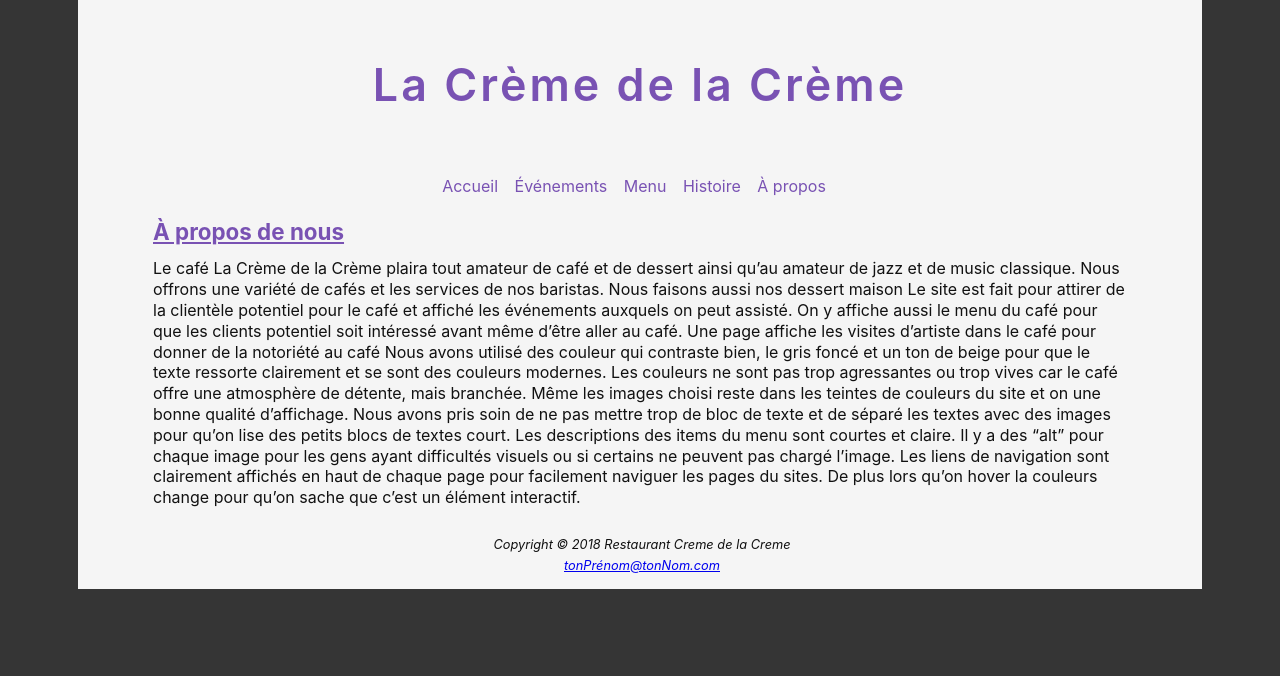
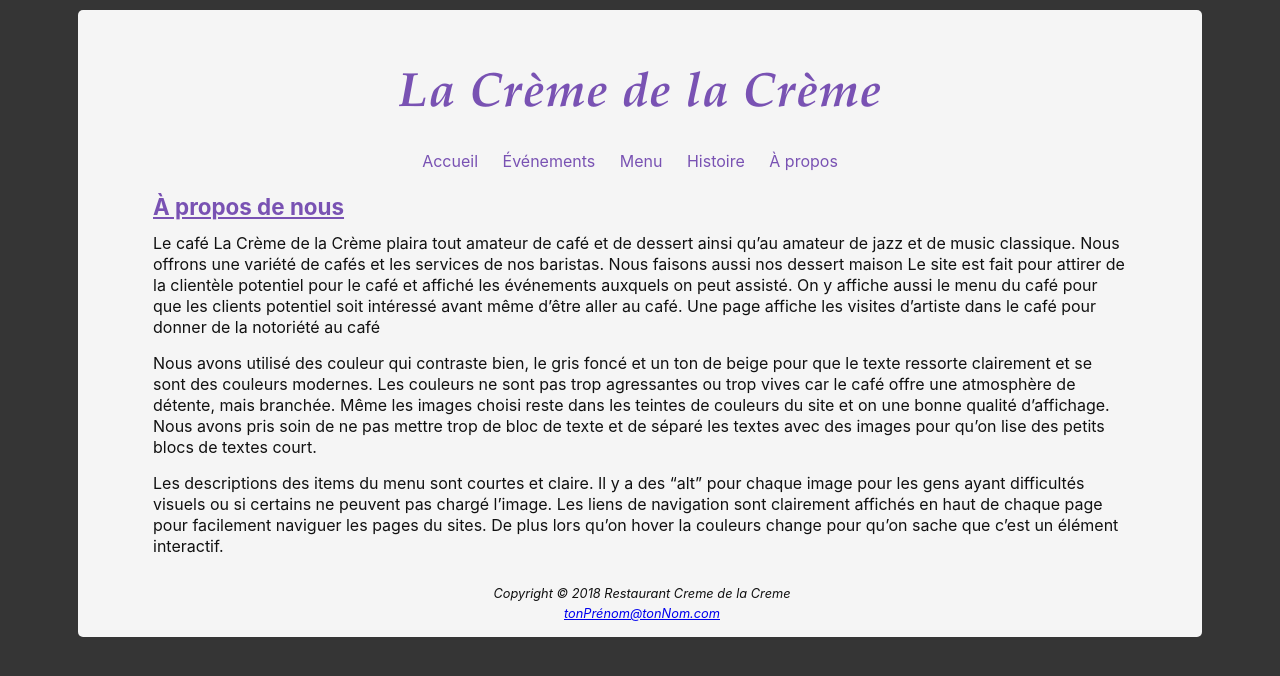
Before and after one commit to sebyoa10/projetdesign1, a plain HTML site: page propos.html in a window 1280 px wide. Drawn offline with Linux system fonts and the light colour scheme.

Commit message:
Fix images

```diff
--- a/propos.html
+++ b/propos.html
@@ -27,17 +27,18 @@
         Nous offrons une variété de cafés et les services de nos baristas. Nous faisons aussi nos dessert maison Le site
         est fait pour attirer de la clientèle potentiel pour le café et affiché les événements auxquels on peut assisté.
         On y affiche aussi le menu du café pour que les clients potentiel soit intéressé avant même d’être aller au café.
-        Une page affiche les visites d’artiste dans le café pour donner de la notoriété au café Nous avons utilisé des couleur
+        Une page affiche les visites d’artiste dans le café pour donner de la notoriété au café
+      </p>
+      <p>Nous avons utilisé des couleur
         qui contraste bien, le gris foncé et un ton de beige pour que le texte ressorte clairement et se sont des couleurs
         modernes. Les couleurs ne sont pas trop agressantes ou trop vives car le café offre une atmosphère de détente, mais
         branchée. Même les images choisi reste dans les teintes de couleurs du site et on une bonne qualité d’affichage.
         Nous avons pris soin de ne pas mettre trop de bloc de texte et de séparé les textes avec des images pour qu’on lise
-        des petits blocs de textes court. Les descriptions des items du menu sont courtes et claire. Il y a des “alt” pour
+        des petits blocs de textes court.
+      </p><p>Les descriptions des items du menu sont courtes et claire. Il y a des “alt” pour
         chaque image pour les gens ayant difficultés visuels ou si certains ne peuvent pas chargé l’image. Les liens de navigation
         sont clairement affichés en haut de chaque page pour facilement naviguer les pages du sites. De plus lors qu’on hover
         la couleurs change pour qu’on sache que c’est un élément interactif.</p>
-
-
     </div>
   </main>
   <footer>
--- a/style/resto.css
+++ b/style/resto.css
@@ -6,21 +6,24 @@ body {
   background: #f5f5f5;
   border-top-width: 0;
   border-bottom-width: 0;
+  border-radius: 5px;
   color: #111;
-  font-family: -apple-system, BlinkMacSystemFont, 'Segoe UI', Roboto, Oxygen, Ubuntu, Cantarell, 'Open Sans', 'Helvetica Neue', sans-serif;
+  font-family: -apple-system, BlinkMacSystemFont, "Segoe UI", Roboto, Oxygen, Ubuntu, Cantarell, "Open Sans", "Helvetica Neue", sans-serif;
   line-height: 1.3em;
-  margin: auto;
+  margin: 10px auto;
   width: 80%;
   padding: 10px 50px;
 }
 
 header {
   color: #7952b3;
-  font-size: 2.8em;
+  font-family: "Palatino Linotype", "Book Antiqua", Palatino, serif;
+  font-style: italic;
+  font-size: 3em;
   font-weight: 600;
-  padding: 65px 30px;
+  padding: 65px 30px 30px;
   text-align: center;
-  letter-spacing: 3px;
+  letter-spacing: 1px;
 }
 
 img {
@@ -31,6 +34,14 @@ h1, h2 {
   color: #7952b3;
 }
 
+dd {
+  font-style: italic;
+}
+
+.main-content p {
+  display: flex;
+}
+
 #nav {
   margin: 15px 0;
   text-align: center;
@@ -39,7 +50,7 @@ h1, h2 {
 #nav a {
   color: #7952b3;
   text-decoration: none;
-  margin-right: 12px;
+  margin-right: 20px;
 }
 
 #nav a:hover {
```
Also changed, not shown: histoire.html (+1 -2 lines), 1 other file.
